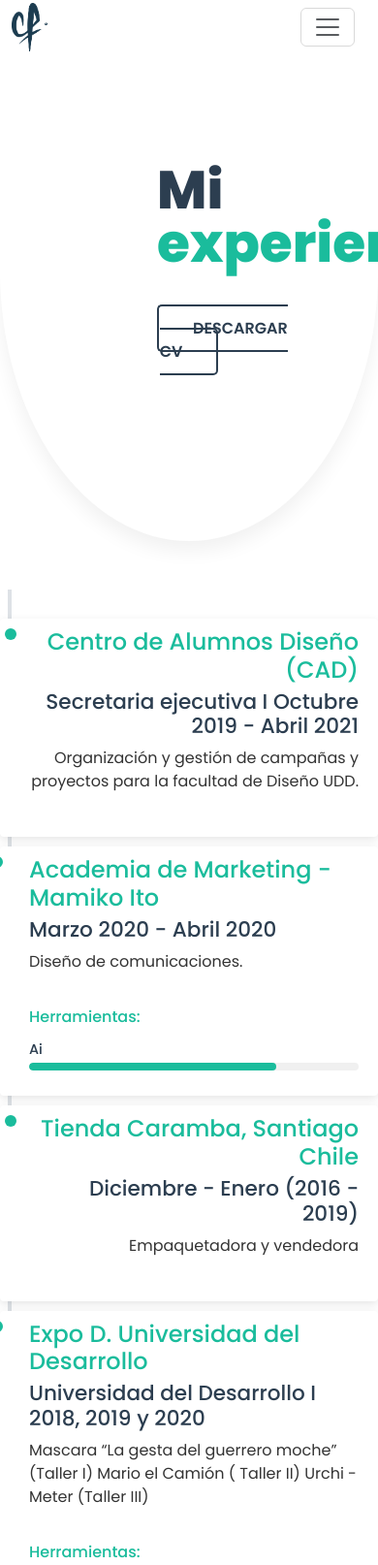
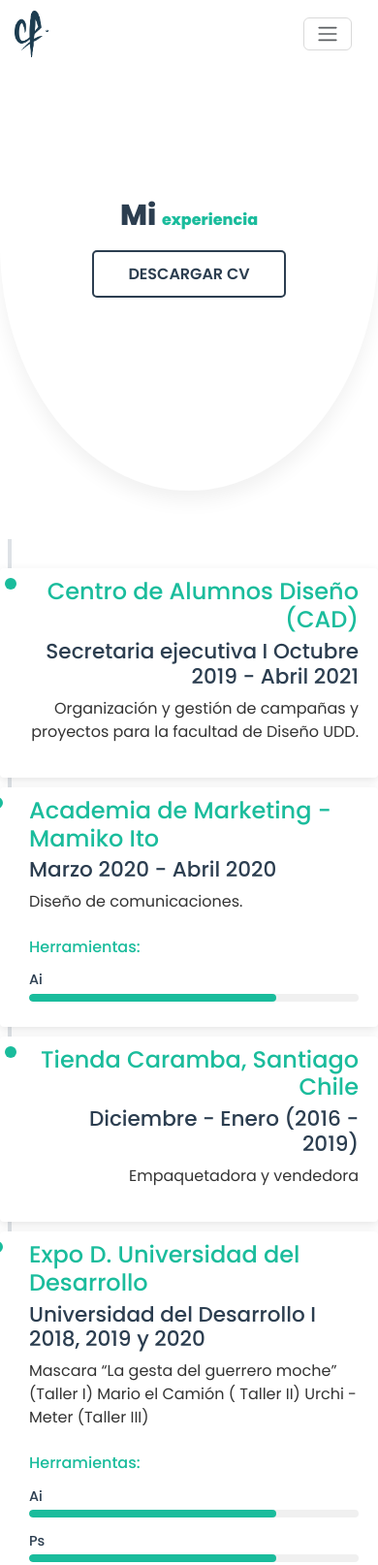
Before and after one commit to camenabart/Studio, a website: page cv.html in a window 390 px wide. Shown: the top 1614 px of the page at 97% size. Drawn offline with nearby package versions, Linux system fonts and the light colour scheme.

Commit message:
Descripción del cambio

```diff
--- a/sass/_header.scss
+++ b/sass/_header.scss
@@ -1,5 +1,4 @@
-// _header.scss
-@use 'mixins'as *;
+@use 'mixins' as *;
 @use 'variables' as *;
 
 header {
@@ -79,3 +78,64 @@
   font-size: 17px;
   margin-bottom: 35px;
 }
+
+/* ------------------------ */
+/* RESPONSIVE STYLES FOR MOBILE */
+/* ------------------------ */
+
+@media (max-width: 400px) {
+  /* HEADER */
+  .header-txt {
+    padding: 20px 10px; /* Reducir padding para pantallas pequeñas */
+  }
+
+  .header-txt h1 {
+    font-size: 30px; /* Reducir tamaño del título */
+    margin-bottom: 10px;
+  }
+
+  span {
+    font-size: 16px; /* Reducir tamaño del span */
+  }
+
+  p {
+    font-size: 14px; /* Reducir tamaño del párrafo */
+    margin-bottom: 25px;
+  }
+
+  /* MENU */
+  .menu {
+    padding: 10px 15px;
+  }
+
+  .menu .navbar ul {
+    display: flex;
+    flex-direction: column; /* Hacer que los links se apilen */
+    gap: 10px;
+  }
+
+  .menu .navbar ul li a {
+    padding: 10px 15px; /* Reducir padding de los links */
+    font-size: 16px; /* Reducir tamaño de texto de los links */
+  }
+
+  /* LOGO */
+  .logo {
+    font-size: 20px; /* Reducir el tamaño del logo en móviles */
+  }
+
+  /* MENU ICON */
+  .menu-icono {
+    display: block; /* Mostrar el icono del menú */
+    width: 35px;
+  }
+
+  .menu label {
+    display: block; /* Mostrar el label del menú hamburguesa */
+  }
+
+  /* HIDE NAVBAR UNTIL MENU IS TOGGLED */
+  #menu:checked ~ .navbar {
+    display: flex; /* Mostrar el menú solo cuando está activo */
+  }
+}
--- a/sass/_mixins.scss
+++ b/sass/_mixins.scss
@@ -1,7 +1,7 @@
 // _mixins.scss
 
 @use 'variables' as *;
-
+// _mixins.scss
 @mixin header-base {
   background-color: $header-bg-color;
   display: flex;
@@ -15,15 +15,36 @@
   transition: all 0.6s ease-in-out;
   box-shadow: 0 10px 20px rgba(0, 0, 0, 0.06);
   background-color: rgb(255, 255, 255);
-  display: flex;
-  align-items: center;
   min-height: 60vh;
   padding: 80px 0px 60px;
-  border-bottom-left-radius: 50% 50%;
-  border-bottom-right-radius: 50% 50%;
-  position: relative;
-  transition: all 0.6s ease-in-out;
 }
+
+// RESPONSIVE STYLES FOR SMALLER SCREENS (Phone Version)
+@media (max-width: 400px) {
+  @mixin header-base {
+    header {
+      background-color:$bg-color;
+      display: flex;
+      align-items: center;
+      justify-content: center;
+      position: relative;
+      overflow: hidden;
+      transition: all 0.3s ease;
+      border-bottom-left-radius: 50% 50%;
+      border-bottom-right-radius: 50% 50%;
+      transition: all 0.6s ease-in-out;
+      box-shadow: 0 10px 20px rgba(0, 0, 0, 0.06);
+      min-height: 0vh;
+      padding: 20px 0px 0px
+  }
+  }
+}
+
+// Luego, en el archivo principal, puedes usar el mixin así:
+header {
+  @include header-base;
+}
+
   @mixin row{
     display: flex;
      flex-wrap: wrap;
--- /dev/null
+++ b/sass/_variables copy.scss
@@ -0,0 +1,7 @@
+$primary-color: rgb(44, 62, 80); /* Azul oscuro elegante */
+$secondary-color: rgb(26, 188, 156); /* Verde esmeralda vibrante */
+$bg-color: rgb(248, 249, 250); /* Fondo claro y suave */
+$header-bg-color: rgb(236, 240, 241); /* Fondo suave para el header */
+$white-color: rgb(255, 255, 255); /* Blanco puro */
+$light-gray: rgb(189, 195, 199); /* Gris suave y moderno */
+$highlight-color: rgb(26, 188, 156); /* Amarillo dorado sofisticado */
```
Also changed, not shown: css/styles.css, 1 other file.
